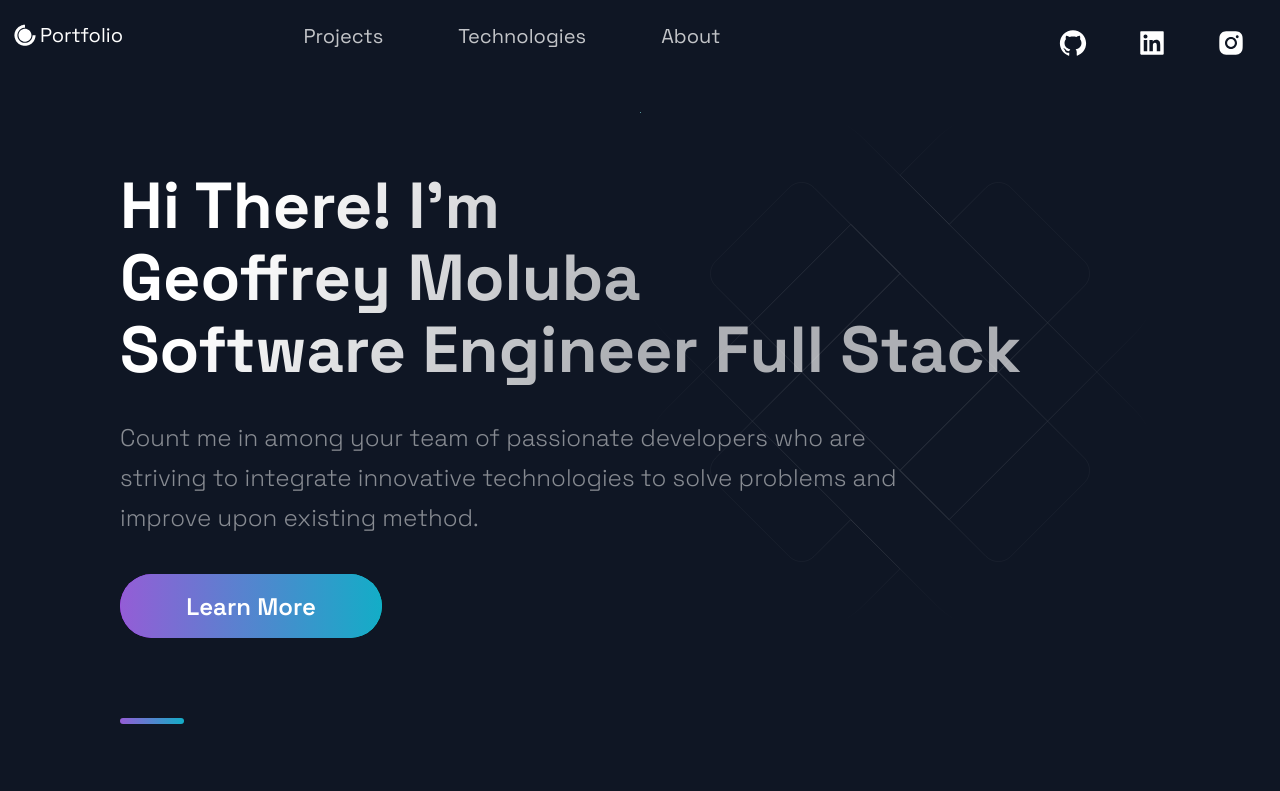
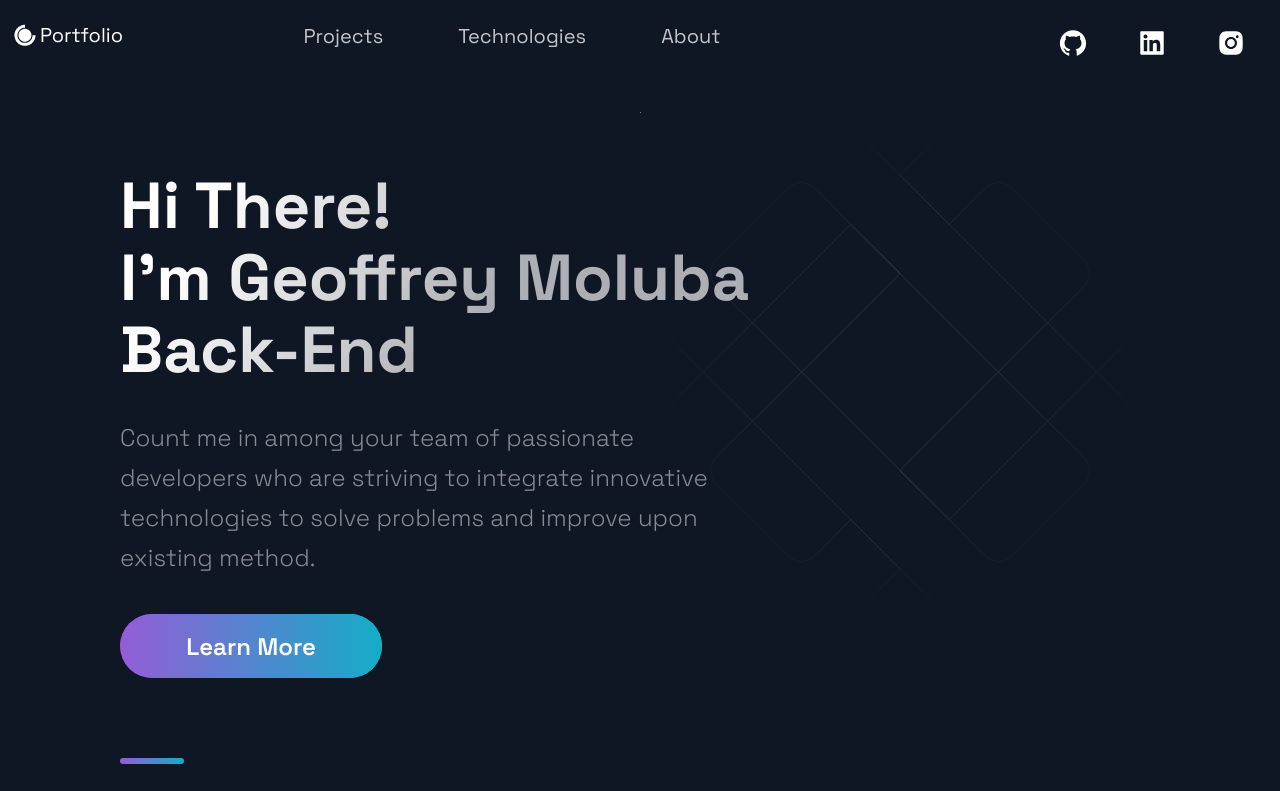
Before and after one commit to jeffmlb91/Geoffrey-Portfolio, a Next.js app: page / in a window 1280 px wide. Shown: the top 791 px of the page. Built offline with nearby package versions, Linux system fonts and the light colour scheme.

Commit message:
added typical

```diff
--- a/package.json
+++ b/package.json
@@ -8,10 +8,12 @@
     "start": "next start"
   },
   "dependencies": {
+    "ityped": "^1.0.3",
     "next": "^12.1.0",
     "react": "17.0.2",
     "react-dom": "17.0.2",
     "react-icons": "^4.2.0",
+    "react-typical": "^0.1.3",
     "styled-components": "^5.3.0",
     "styled-normalize": "^8.0.7"
   }
--- a/src/components/Hero/Hero.js
+++ b/src/components/Hero/Hero.js
@@ -3,14 +3,31 @@ import React from 'react';
 import { Section, SectionText, SectionTitle } from '../../styles/GlobalComponents';
 import Button from '../../styles/GlobalComponents/Button';
 import { LeftSection } from './HeroStyles';
+import Typical from 'react-typical';
+
 
 const Hero = () => (
   <Section row nopadding>
     <LeftSection>
       <SectionTitle main center>
-        Hi There! I'm <br />
-        Geoffrey Moluba <br />
-        Software Engineer Full Stack
+        Hi There!<br />
+        I'm Geoffrey Moluba <br />
+        <p>
+          <Typical
+            loop={Infinity}
+            wrapper="b"
+            steps={[
+              'Software Engineer',
+              1000,
+              'Front-End',
+              1000,
+              'Back-End',
+              1000,
+              'Full Stack',
+              1000
+            ]}
+          />
+        </p>
       </SectionTitle>
       <SectionText>
       Count me in among your team of passionate developers who are striving to integrate innovative technologies to solve problems and improve upon existing method.
--- a/src/components/Technologies/Technologies.js
+++ b/src/components/Technologies/Technologies.js
@@ -7,7 +7,7 @@ import {
   DiJavascript,
   DiJqueryLogo,
   DiNodejsSmall,
-  DiMongodb,
+  DiMongodb
 } from "react-icons/di";
 import { CgFigma } from "react-icons/cg";
 import {
```
Also changed, not shown: 1 other file (tests, documents, lock files or other folders).
